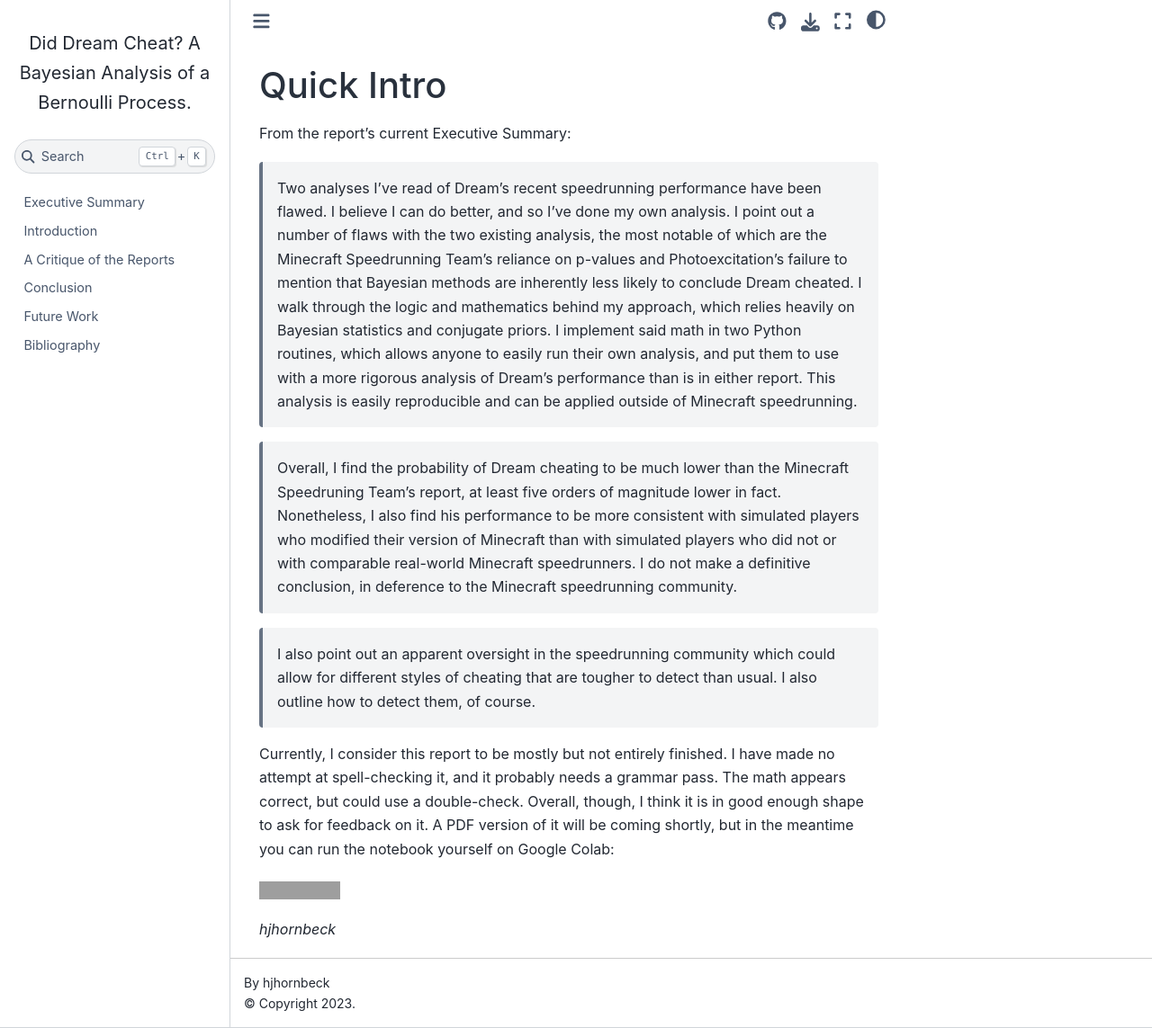
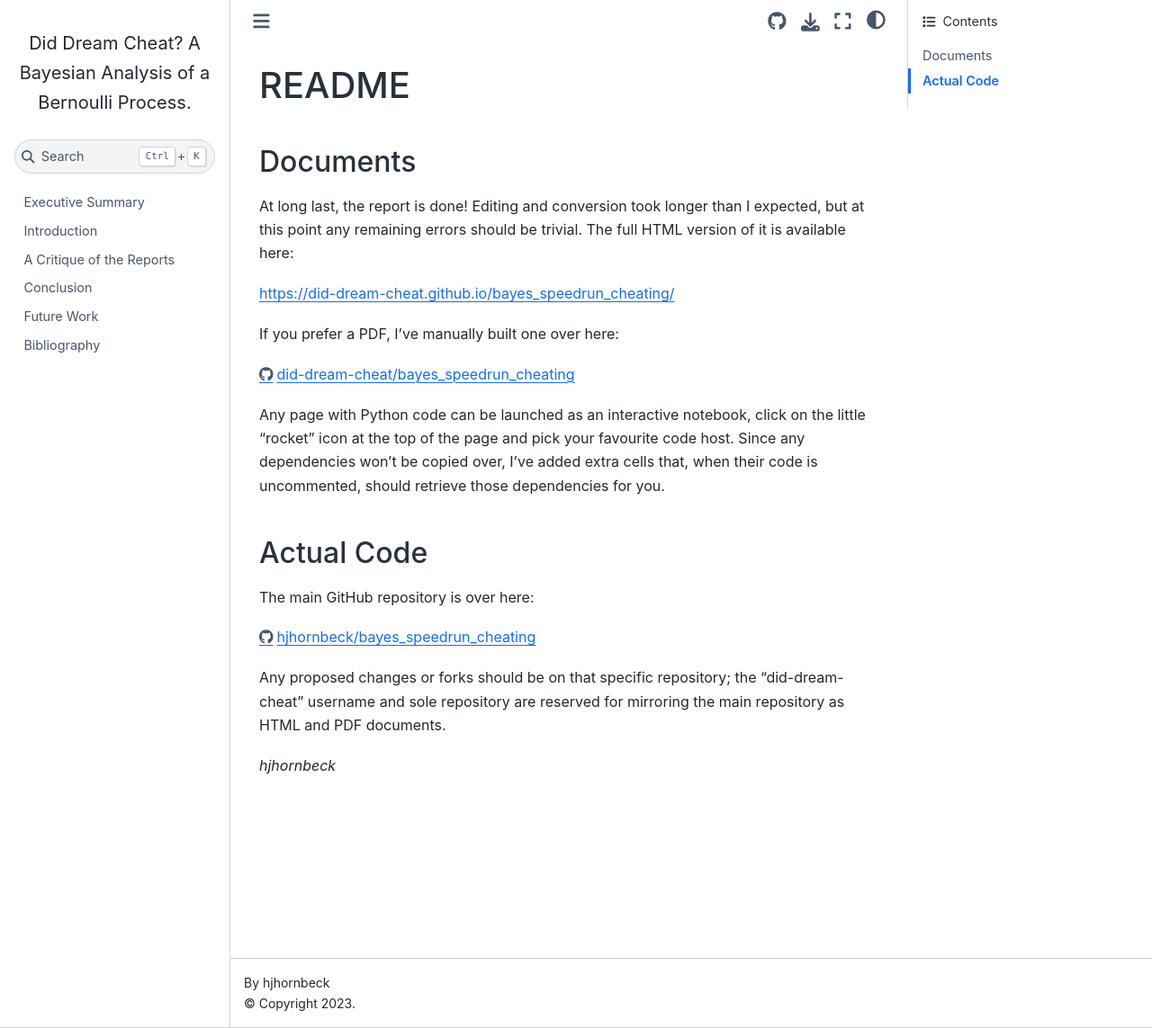
Before and after one commit to did-dream-cheat/bayes_speedrun_cheating, a Jupyter Book: the page built from README.md, in a window 1280 px wide and 1143 px high. Shown: the whole window at 90% size. Built offline with Jupyter Book 1.0.4 settings and Sphinx 7.4.7 and the Sphinx Book theme 1.1.4, drawn with Linux system fonts in a browser that asks for light colours; pages that are not in the unit, such as notebooks, are missing from menus; grey boxes are pictures that could not be loaded.

Commit message:
- Updated the README. - Was annoyed by the lack of a landing page for the docs, so   executive_summary.md was renamed to index.md. - Had the wrong repository branch "listed", and added the ability to   launch Jupyter notebooks on Google Colab.

```diff
--- a/README.md
+++ b/README.md
@@ -1,15 +1,23 @@
-# Quick Intro
+# README
 
-From the report's current Executive Summary:
+## Documents
 
-> Two analyses I've read of Dream's recent speedrunning performance have been flawed. I believe I can do better, and so I've done my own analysis. I point out a number of flaws with the two existing analysis, the most notable of which are the Minecraft Speedrunning Team's reliance on p-values and Photoexcitation's failure to mention that Bayesian methods are inherently less likely to conclude Dream cheated. I walk through the logic and mathematics behind my approach, which relies heavily on Bayesian statistics and conjugate priors. I implement said math in two Python routines, which allows anyone to easily run their own analysis, and put them to use with a more rigorous analysis of Dream's performance than is in either report. This analysis is easily reproducible and can be applied outside of Minecraft speedrunning.
+At long last, the report is done! Editing and conversion took longer than I expected, but at this point any remaining errors should be trivial. The full HTML version of it is available here:
 
-> Overall, I find the probability of Dream cheating to be much lower than the Minecraft Speedruning Team's report, at least five orders of magnitude lower in fact. Nonetheless, I also find his performance to be more consistent with simulated players who modified their version of Minecraft than with simulated players who did not or with comparable real-world Minecraft speedrunners. I do not make a definitive conclusion, in deference to the Minecraft speedrunning community.
+<https://did-dream-cheat.github.io/bayes_speedrun_cheating/>
 
-> I also point out an apparent oversight in the speedrunning community which could allow for different styles of cheating that are tougher to detect than usual. I also outline how to detect them, of course.
+If you prefer a PDF, I've manually built one over here:
 
-Currently, I consider this report to be mostly but not entirely finished. I have made no attempt at spell-checking it, and it probably needs a grammar pass. The math appears correct, but could use a double-check. Overall, though, I think it is in good enough shape to ask for feedback on it. A PDF version of it will be coming shortly, but in the meantime you can run the notebook yourself on Google Colab:
+<https://github.com/did-dream-cheat/bayes_speedrun_cheating/blob/gh-pages/_build/latex/python.pdf>
 
-[![Open In Colab](https://colab.research.google.com/assets/colab-badge.svg)](https://colab.research.google.com/github/hjhornbeck/bayes_speedrun_cheating/blob/main/did_dream_cheat.ipynb)
+Any page with Python code can be launched as an interactive notebook, click on the little "rocket" icon at the top of the page and pick your favourite code host. Since any dependencies won't be copied over, I've added extra cells that, when their code is uncommented, should retrieve those dependencies for you.
+
+## Actual Code
+
+The main GitHub repository is over here:
+
+<https://github.com/hjhornbeck/bayes_speedrun_cheating/>
+
+Any proposed changes or forks should be on that specific repository; the "did-dream-cheat" username and sole repository are reserved for mirroring the main repository as HTML and PDF documents.
 
 *hjhornbeck*
--- a/_config.yml
+++ b/_config.yml
@@ -2,6 +2,9 @@ title: "Did Dream Cheat? A Bayesian Analysis of a Bernoulli Process."
 author: "hjhornbeck"
 repository:
   url: https://github.com/hjhornbeck/bayes_speedrun_cheating/
+  branch : main
+launch_buttons:
+  colab_url: "https://colab.research.google.com"
 html:
   use_repository_button: true
 parse:
--- a/_toc.yml
+++ b/_toc.yml
@@ -1,4 +1,4 @@
-- file: executive_summary
+- file: index
 - file: introduction
 - file: critique_of_reports
 - file: methodology
```
Also changed, not shown: index.md (renamed from executive_summary.md).
